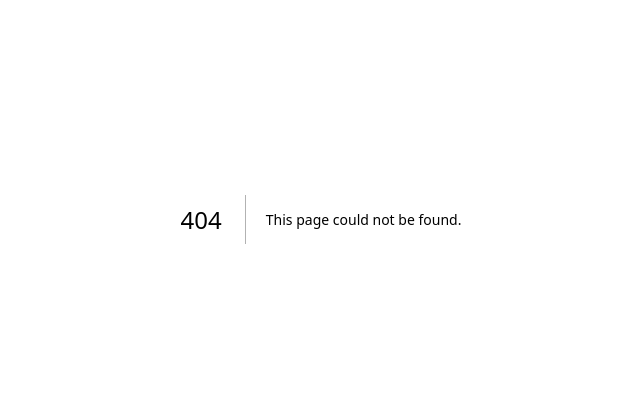
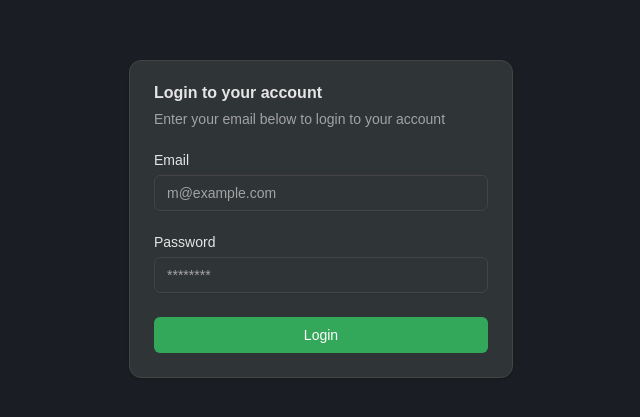
Before and after one commit to fair1998/blog-web, a Next.js app: page /sign-in in a window 1280 px wide. Before the commit this address had no page. Shown: the part 181-598 px from the top of the page, without its empty margins (319-959 px from the left). Built offline with nearby package versions, Linux system fonts and the light colour scheme.

Commit message:
add SignPage component for user authentication with email and password fields

```diff
--- a/src/app/(unauthorized)/layout.tsx
+++ b/src/app/(unauthorized)/layout.tsx
@@ -1,3 +1,7 @@
 export default function UnauthorizedLayout({ children }: NextAppLayoutProps) {
-  return <div>{children}</div>;
+  return (
+    <div className="min-h-screen flex items-center justify-center">
+      {children}
+    </div>
+  );
 }
--- /dev/null
+++ b/src/app/(unauthorized)/sign-in/page.tsx
@@ -0,0 +1,53 @@
+import { Button } from "@/components/ui/button";
+import {
+  Card,
+  CardContent,
+  CardDescription,
+  CardFooter,
+  CardHeader,
+  CardTitle,
+} from "@/components/ui/card";
+import { Input } from "@/components/ui/input";
+import { Label } from "@/components/ui/label";
+
+export default function SignPage({}: NextAppPageProps) {
+  return (
+    <Card className="w-full max-w-sm">
+      <CardHeader>
+        <CardTitle>Login to your account</CardTitle>
+        <CardDescription>
+          Enter your email below to login to your account
+        </CardDescription>
+      </CardHeader>
+      <CardContent>
+        <form>
+          <div className="flex flex-col gap-6">
+            <div className="grid gap-2">
+              <Label htmlFor="email">Email</Label>
+              <Input
+                id="email"
+                type="email"
+                placeholder="m@example.com"
+                required
+              />
+            </div>
+            <div className="grid gap-2">
+              <Label htmlFor="password">Password</Label>
+              <Input
+                id="password"
+                type="password"
+                placeholder="********"
+                required
+              />
+            </div>
+          </div>
+        </form>
+      </CardContent>
+      <CardFooter className="flex-col gap-2">
+        <Button type="submit" className="w-full">
+          Login
+        </Button>
+      </CardFooter>
+    </Card>
+  );
+}
```
